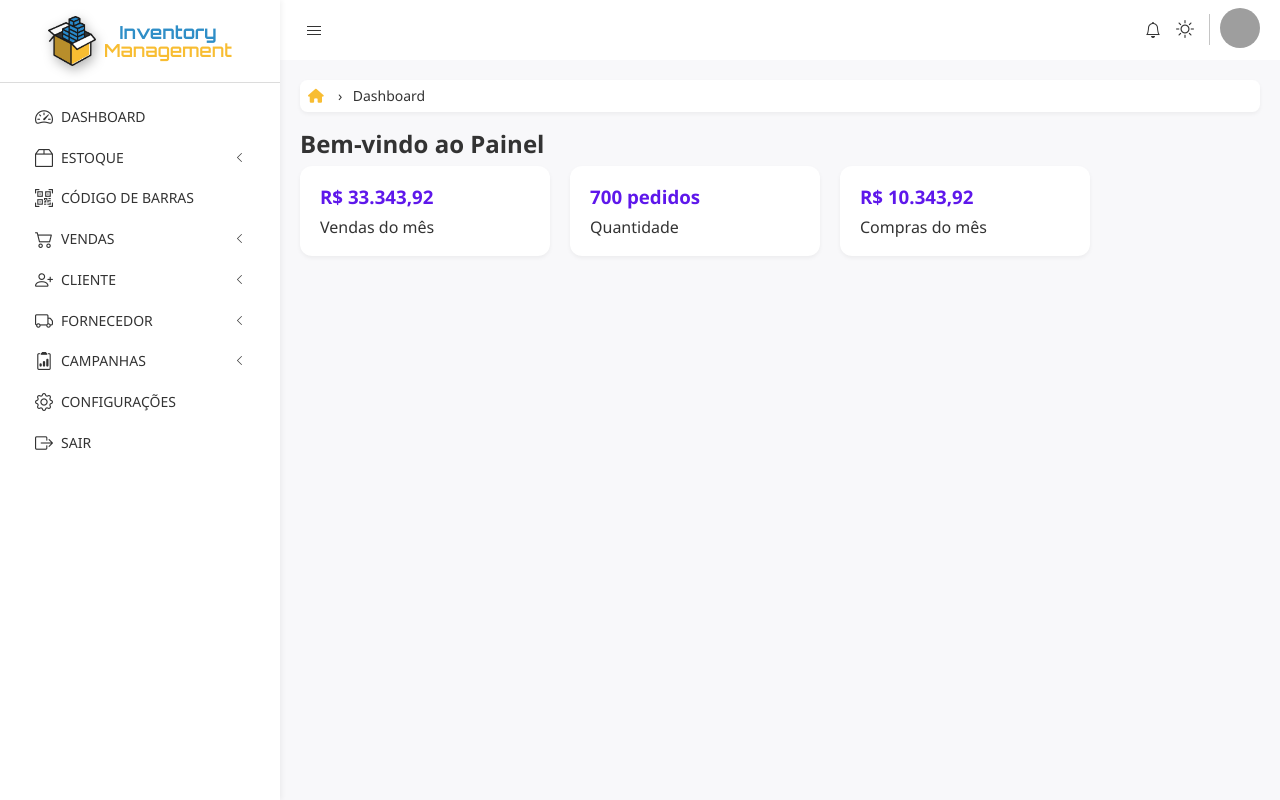
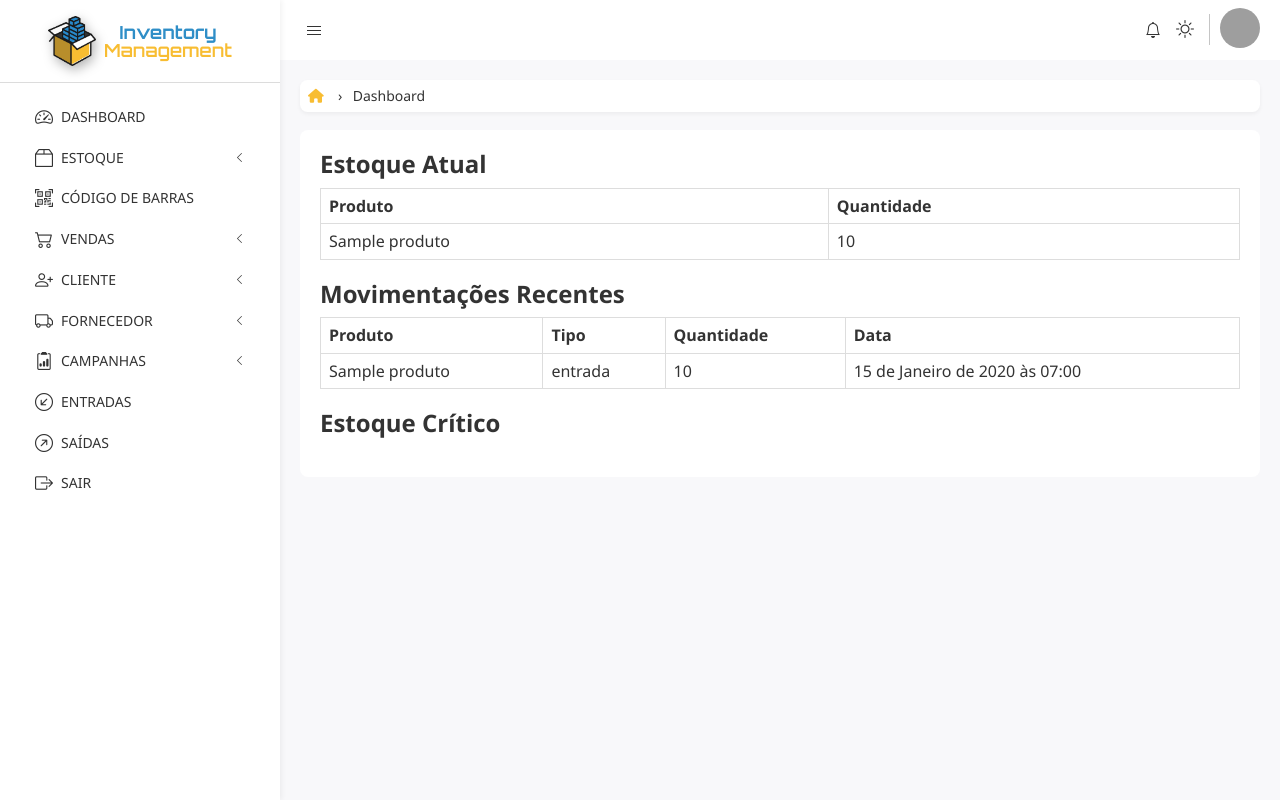
Before and after one commit to jackson-vip/sge, a Django app: page /dashboard/ in a window 1280 px wide. Run offline with Django 5.2, Linux system fonts and the light colour scheme; a user stored in the database is signed in; tables that the repository leaves empty hold one stand-in row (values such as "Sample post"); grey boxes are pictures that could not be loaded.

Commit message:
Adiciona seções de estoque e movimentações no dashboard, incluindo tabelas para exibir produtos, movimentações recentes e estoque crítico.

```diff
--- a/basic_templates/global/partials/sidebar.html
+++ b/basic_templates/global/partials/sidebar.html
@@ -91,10 +91,17 @@
             </li>
             <li>
                 <a href="#">
-                    <i class="bi bi-gear"></i>
-                    <span>CONFIGURAÇÕES</span>
+                    <i class="bi bi-arrow-down-left-circle"></i>
+                    <span>ENTRADAS</span>
                 </a>
             </li>
+            <li>
+                <a href="#">
+                    <i class="bi bi-arrow-up-right-circle"></i>
+                    <span>SAÍDAS</span>
+                </a>
+            </li>
+
             <li>
                 <a href="{% url 'authentication:logout' %}">
                     <i class="bi bi-box-arrow-right"></i>
--- a/dashboard/templates/dashboard/dashboard.html
+++ b/dashboard/templates/dashboard/dashboard.html
@@ -2,12 +2,58 @@
 {% load static %}
 {% block css %}
     <link rel="stylesheet" href="{% static 'global/css/styles.css' %}">
+    <style>
+        .dashboard-container {
+            padding: 20px;
+            background-color: #fff;
+            border-radius: 8px;
+        }
+        .dashboard-section {
+            margin-bottom: 20px;
+        }
+        .dashboard-table {
+            width: 100%;
+            border-collapse: collapse;
+        }
+        .dashboard-table th, .dashboard-table td {
+            border: 1px solid #ddd;
+            padding: 8px;
+        }
+        .dashboard-table th {
+            background-color: #fff;
+        }
+        .dashboard-table tr:nth-child(even) {
+            background-color: #f9f9f9;
+        }
+        .dashboard-table tr:hover {
+            background-color: #ddd;
+        }
+        .dashboard-section h2 {
+            margin-bottom: 10px;
+        }
+        .dashboard-section ul {
+            list-style-type: none;
+            padding: 0;
+        }
+        .dashboard-section ul li {
+            background-color: #f9f9f9;
+            padding: 10px;
+            margin-bottom: 5px;
+            border-radius: 4px;
+        }
+        .dashboard-section ul li:hover {
+            background-color: #ddd;
+        }
+        .dashboard-section ul li span {
+            font-weight: bold;
+        }
+    </style>
 {% endblock %}
 {% block title %}{{ title }}{% endblock title %}
 {% block content %}
     {% include "global/partials/breadcrumb.html" %}
     <br>
-    <h2>Bem-vindo ao Painel</h2>
+    {% comment %} <h2>Bem-vindo ao Painel</h2>
     <div class="cards">
         <div class="card">
             <h3>R$ 33.343,92</h3>
@@ -21,6 +67,62 @@
             <h3>R$ 10.343,92</h3>
             <p>Compras do mês</p>
         </div>
+    </div> {% endcomment %}
+    <div class="dashboard-container">
+
+        <div class="dashboard-section">
+            <h2>Estoque Atual</h2>
+            <table class="dashboard-table">
+                <thead>
+                    <tr>
+                        <th>Produto</th>
+                        <th>Quantidade</th>
+                    </tr>
+                </thead>
+                <tbody>
+                    {% for produto in produtos %}
+                    <tr>
+                        <td>{{ produto.nome }}</td>
+                        <td>{{ produto.quantidade }}</td>
+                    </tr>
+                    {% endfor %}
+                </tbody>
+            </table>
+        </div>
+
+        <div class="dashboard-section">
+            <h2>Movimentações Recentes</h2>
+            <table class="dashboard-table">
+                <thead>
+                    <tr>
+                        <th>Produto</th>
+                        <th>Tipo</th>
+                        <th>Quantidade</th>
+                        <th>Data</th>
+                    </tr>
+                </thead>
+                <tbody>
+                    {% for movimentacao in movimentacoes %}
+                    <tr>
+                        <td>{{ movimentacao.produto.nome }}</td>
+                        <td>{{ movimentacao.tipo }}</td>
+                        <td>{{ movimentacao.quantidade }}</td>
+                        <td>{{ movimentacao.data_movimentacao }}</td>
+                    </tr>
+                    {% endfor %}
+                </tbody>
+            </table>
+        </div>
+
+        <div class="dashboard-section">
+            <h2>Estoque Crítico</h2>
+            <ul>
+                {% for produto in estoque_critico %}
+                <li>{{ produto.nome }} - {{ produto.quantidade }} unidades</li>
+                {% endfor %}
+            </ul>
+        </div>
     </div>
+
 {% endblock content %}
 {% block js %}{% endblock js %}
--- a/dashboard/views.py
+++ b/dashboard/views.py
@@ -5,10 +5,10 @@ from django.views.generic import TemplateView
 from django.contrib.auth.decorators import login_required
 from django.utils.decorators import method_decorator
 
+from estoque.models import MovimentacaoEstoque
+from produtos.models import Produto
+
 # Create your views here.
-
-class DashboardView(View):
-    ...
 
 @method_decorator(login_required, name='dispatch')
 class DashboardView(TemplateView):
@@ -20,4 +20,14 @@ class DashboardView(TemplateView):
         context['breadcrumbs'] = [
             {'name': 'Dashboard', 'url': reverse('dashboard:dashboard')},
         ]
+        # Estoque atual
+        context['produtos'] = Produto.objects.all()
+
+        # Movimentações recentes
+        context['movimentacoes'] = MovimentacaoEstoque.objects.order_by('-data_movimentacao')[:10]
+
+        # Estoque crítico (quantidade menor que 10)
+        context['estoque_critico'] = Produto.objects.filter(quantidade__lt=10)
+
+
         return context
```
